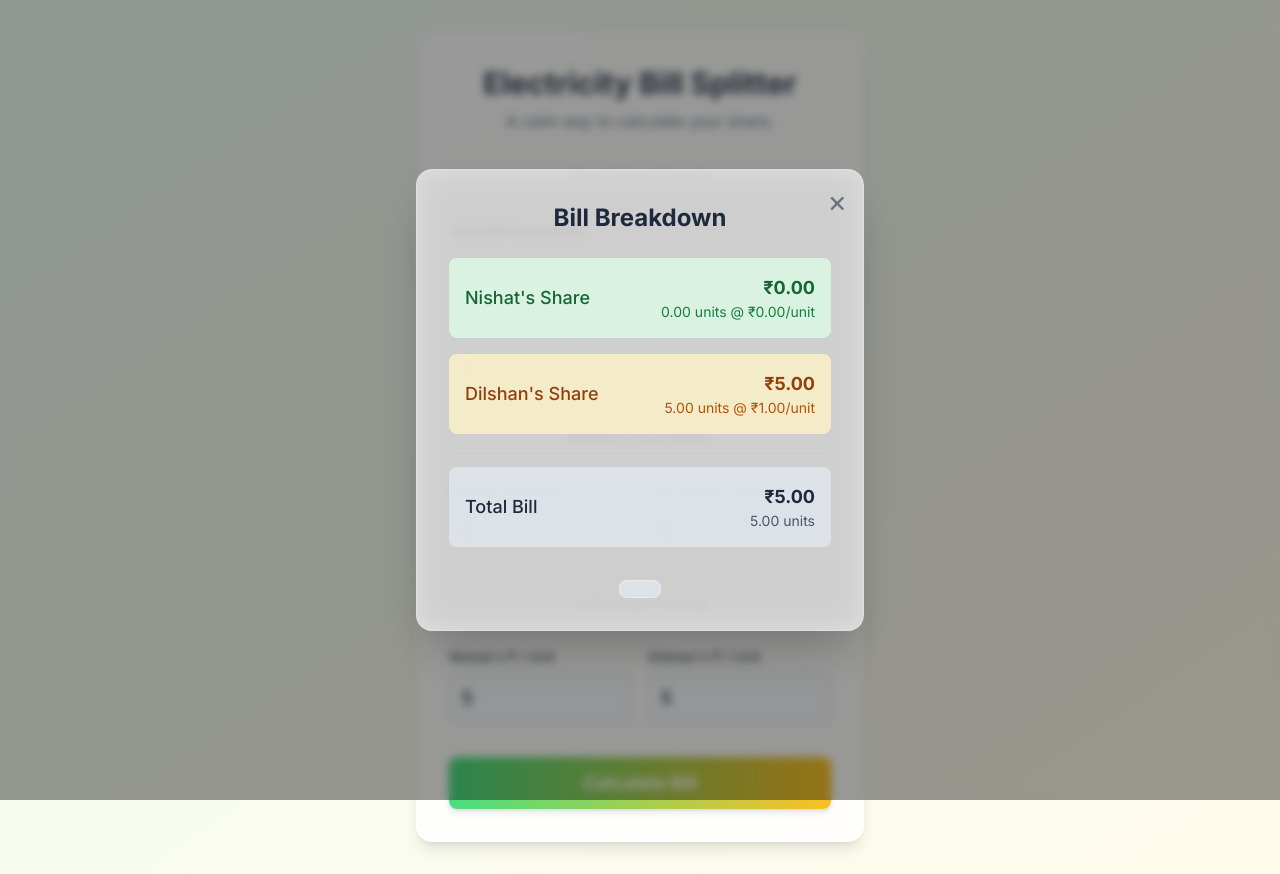
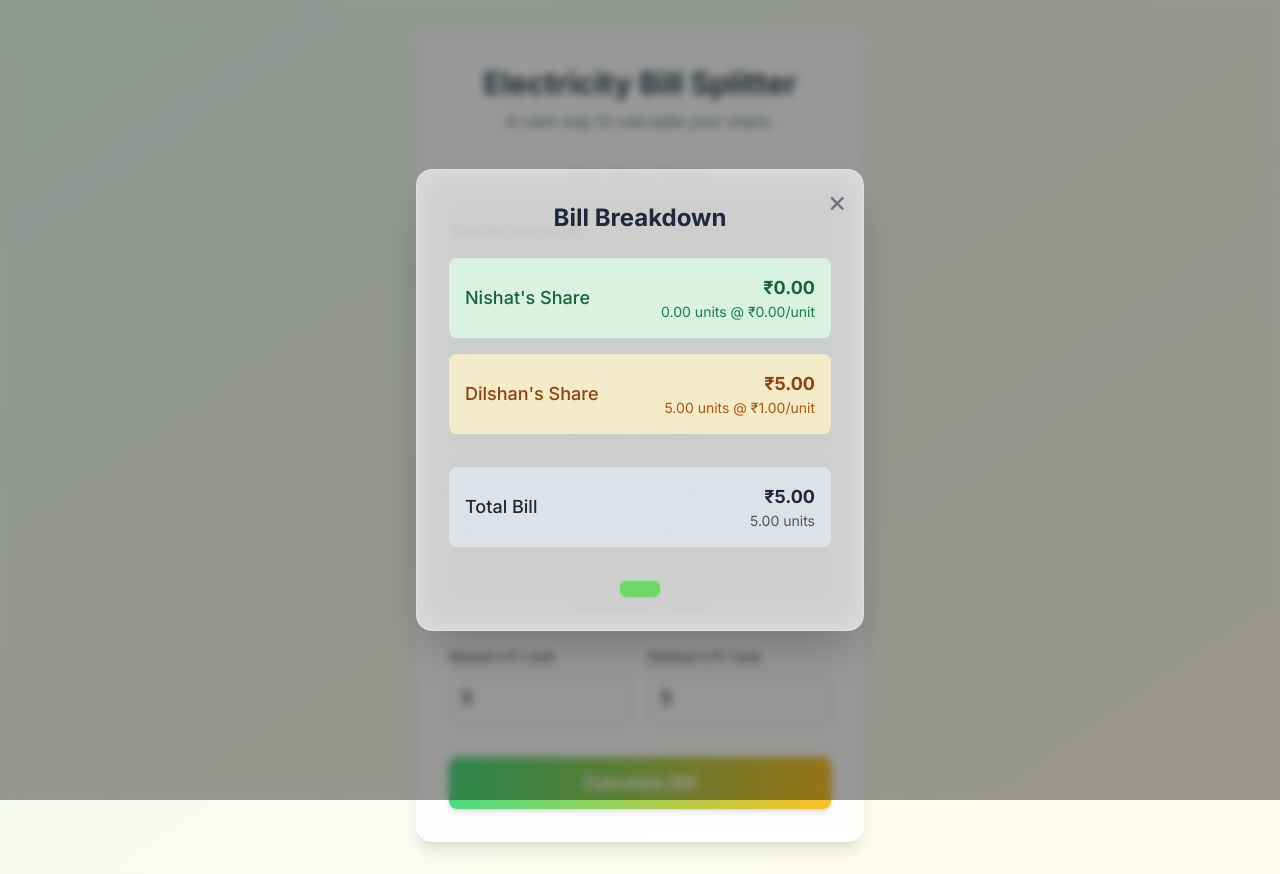
Before and after one commit to nishatalam24/electric_bill_calc, a plain HTML site: page index.html in a window 1280 px wide. Both pictures are taken after typing "5", "5", "5", "5", "5", "5" into the empty fields and a click on the button "Calculate Bill". Drawn offline with nearby package versions, Linux system fonts and the light colour scheme.

Commit message:
bug fixed

```diff
--- a/index.html
+++ b/index.html
@@ -180,7 +180,7 @@
 
             <!-- Rounding Button -->
             <div class="text-center mt-6">
-                 <button id="roundOffBtn" class="bg-slate-200/80 text-slate-700 font-semibold py-2 px-5 rounded-lg text-sm hover:bg-slate-300 transition duration-300 border border-white/30"></button>
+                 <button id="roundOffBtn" class="bg-[#70D769] text-slate-700 font-semibold py-2 px-5 rounded-lg text-sm hover:bg-slate-300 transition duration-300 border border-white/30"></button>
             </div>
 
         </div>
```
